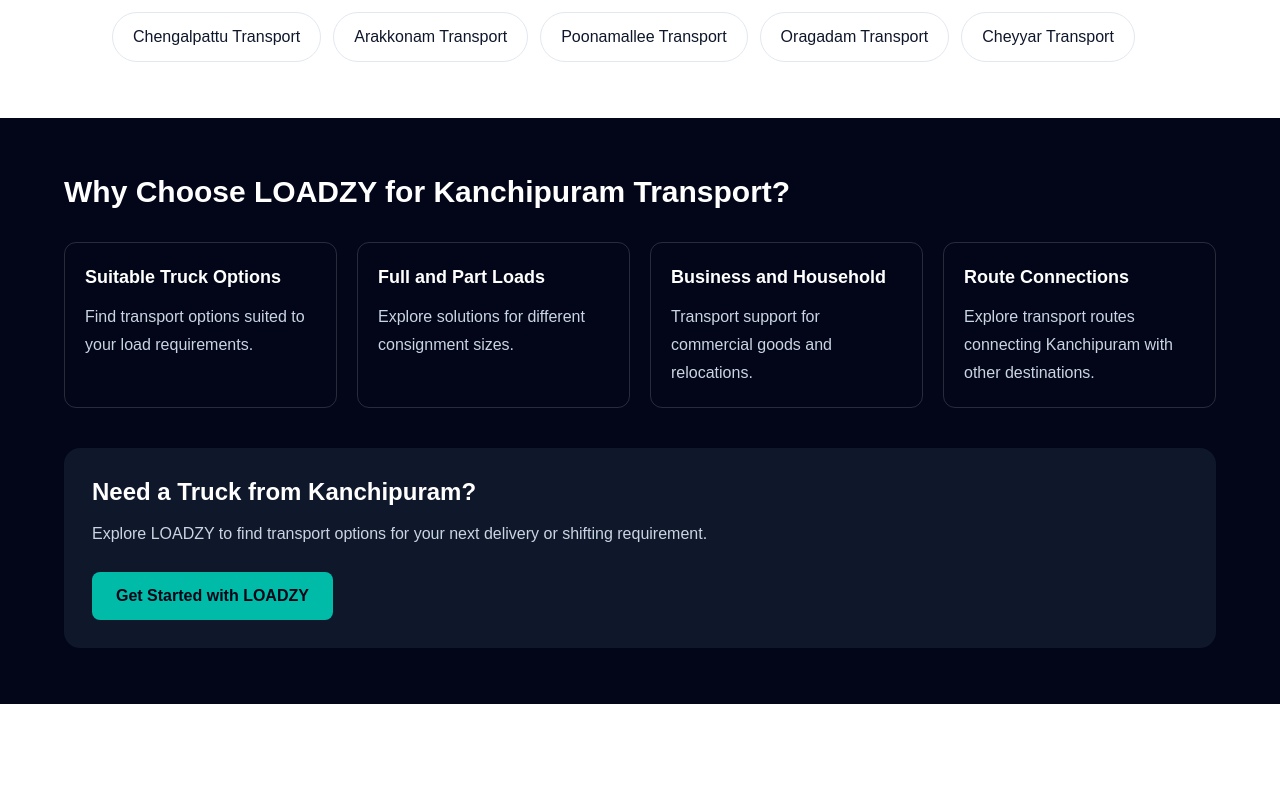
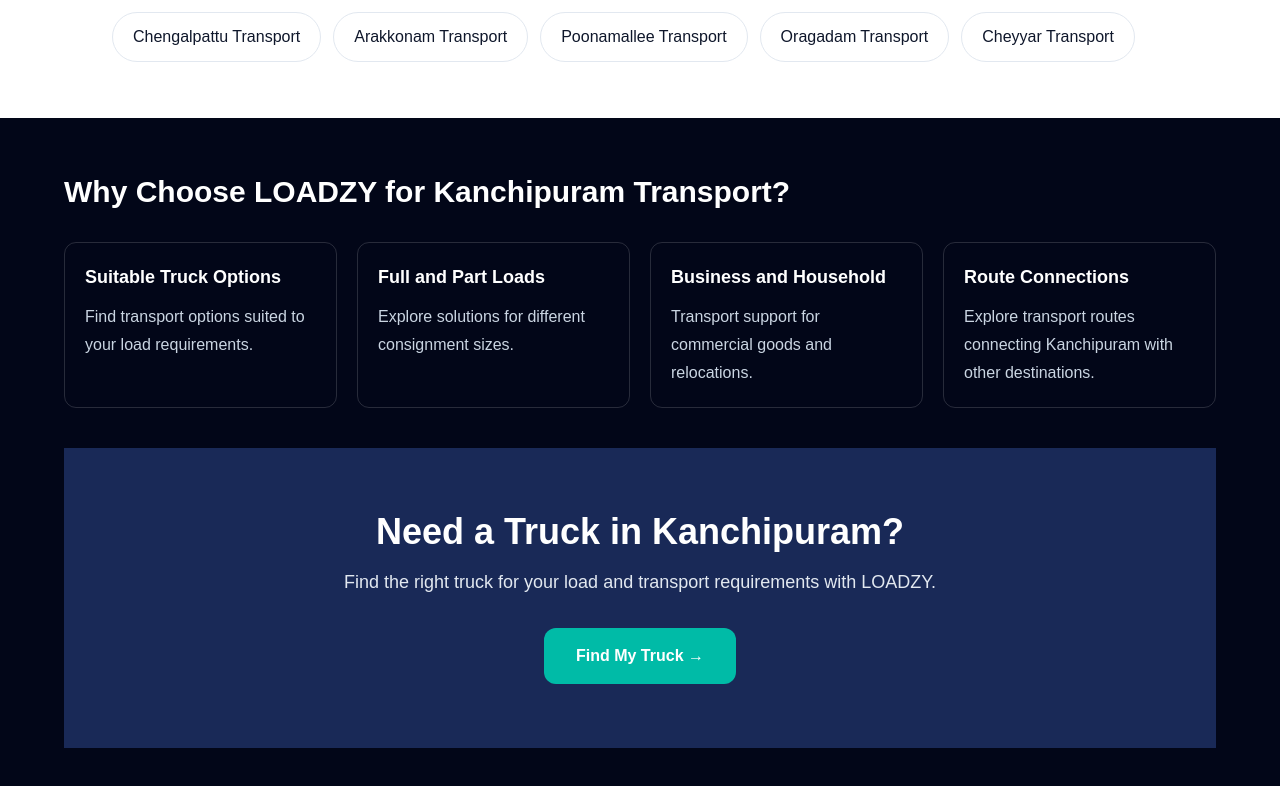
Before and after one commit to haleemablog-del/loadzy, a Next.js app: page /kanchipuram-transport in a window 1280 px wide. Shown: the part 3420-4206 px from the top of the page. Before the commit the page ends 4124 px from the top, so only its background shows below. Built offline with nearby package versions, Linux system fonts and the light colour scheme.

Commit message:
Improve Kanchipuram truck booking CTA

```diff
--- a/app/kanchipuram-transport/page.tsx
+++ b/app/kanchipuram-transport/page.tsx
@@ -296,19 +296,20 @@ export default function KanchipuramTransportPage() {
             ))}
           </div>
 
-          <div className="mt-10 rounded-2xl bg-slate-900 p-7">
-            <h2 className="text-2xl font-bold">
-              Need a Truck from Kanchipuram?
+          <div className="mt-10 bg-[#192957] px-6 py-16 text-center text-white md:px-12">
+            <h2 className="text-3xl font-bold md:text-4xl">
+              Need a Truck in Kanchipuram?
             </h2>
-            <p className="mt-3 max-w-3xl leading-7 text-slate-300">
-              Explore LOADZY to find transport options for your next delivery
-              or shifting requirement.
+
+            <p className="mt-4 text-lg text-slate-200">
+              Find the right truck for your load and transport requirements with LOADZY.
             </p>
+
             <Link
               href="/"
-              className="mt-6 inline-block rounded-lg bg-teal-500 px-6 py-3 font-semibold text-slate-950 transition hover:bg-teal-400"
+              className="mt-8 inline-block rounded-xl bg-teal-500 px-8 py-4 font-bold text-white transition hover:bg-teal-400"
             >
-              Get Started with LOADZY
+              Find My Truck →
             </Link>
           </div>
         </div>
```
